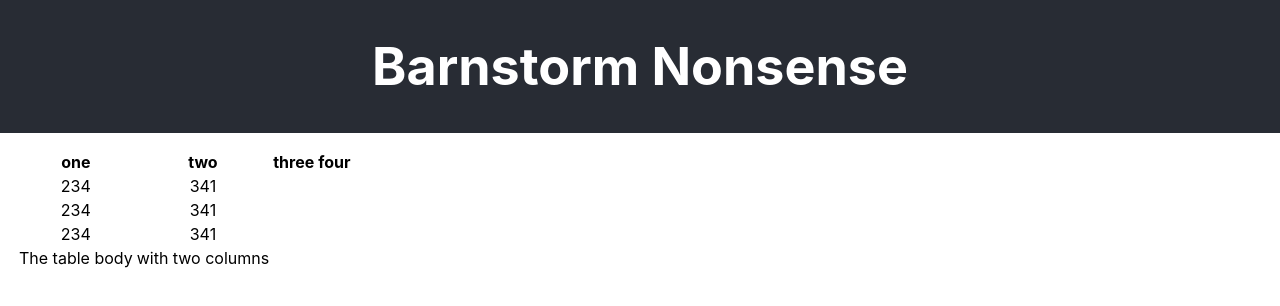
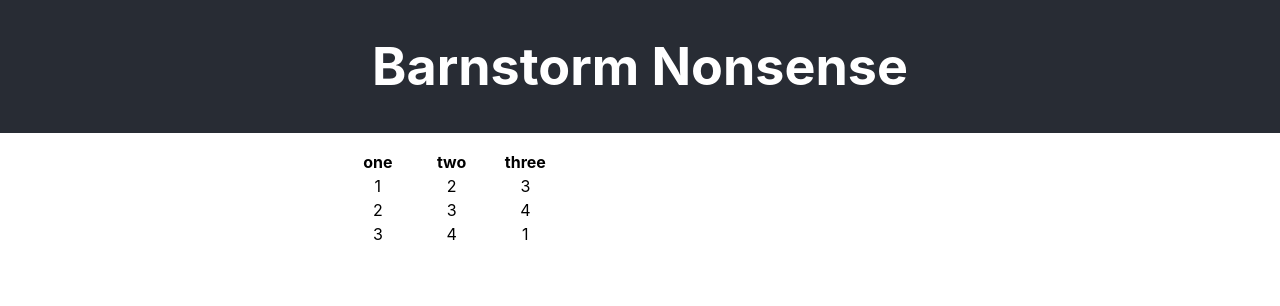
Before and after one commit to kryter/barnstorm-nonsense-app, a React (Vite) app: page / in a window 1280 px wide. Shown: the top 306 px of the page. Built offline with nearby package versions, Linux system fonts and the light colour scheme.

Commit message:
Style form and table elements consistently

```diff
--- a/src/app/App.css
+++ b/src/app/App.css
@@ -15,4 +15,6 @@
 
 .app-content {
   padding: 16px;
+  max-width: 600px;
+  margin: auto;
 }
--- a/src/counter/Counter.css
+++ b/src/counter/Counter.css
@@ -1,8 +1,6 @@
 .counter-form-container {
   display: flex;
   flex-direction: column;
-  max-width: 600px;
-  margin: auto;
 }
 
 .checkbox-container {
--- a/src/nonsenseTable/NonsenseTable.css
+++ b/src/nonsenseTable/NonsenseTable.css
@@ -0,0 +1,3 @@
+.nonsense-table td {
+  width: 20%;
+}
--- a/src/nonsenseTable/NonsenseTable.tsx
+++ b/src/nonsenseTable/NonsenseTable.tsx
@@ -9,28 +9,22 @@ function NonsenseTable() {
   ]);
 
   return (
-    <table>
+    <table className="nonsense-table">
       <thead>
         <tr>
           <th>one</th>
           <th>two</th>
           <th>three</th>
-          <th>four</th>
         </tr>
       </thead>
       <tbody>
         {data.map((row, rowIndex) => (
           <tr key={rowIndex.toString()}>
-            <td>{data[1]}</td>
-            <td>{data[2]}</td>
-            <td>{data[3]}</td>
-            <td>{data[4]}</td>
+            <td>{data[rowIndex][0]}</td>
+            <td>{data[rowIndex][1]}</td>
+            <td>{data[rowIndex][2]}</td>
           </tr>
         ))}
-        <tr >
-          <td>The table body</td>
-          <td>with two columns</td>
-        </tr>
       </tbody>
     </table>
   );
```
